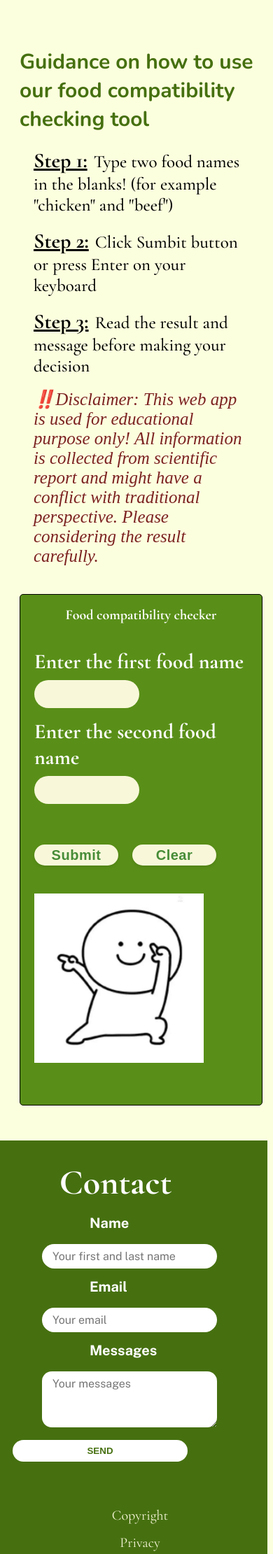
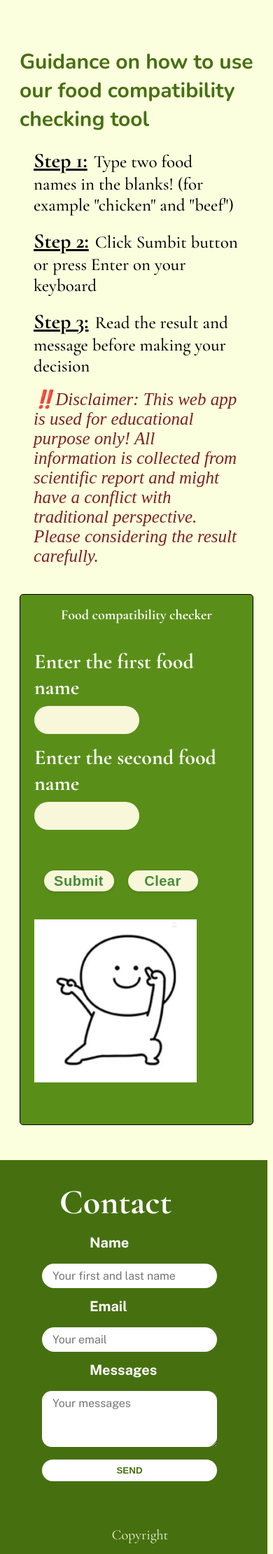
Before and after one commit to Ormiston-Senior-College-NZ/final-assessment-as91903-or-as91906-and-as91907-Anh-pham-csc, a Flask app: page /checker in a window 390 px wide. Shown: the part 415-2636 px from the top of the page at 70% size. Run offline with Flask 3, Linux system fonts and the light colour scheme; some libraries are stand-ins or nearby versions; some web fonts are replaced.

Commit message:
fix the submit button in the footer

```diff
--- a/PureBite/static/style.css
+++ b/PureBite/static/style.css
@@ -45,6 +45,11 @@
     .contact-form textarea {
         max-width: 400px;
         min-height: 50px;
+    }
+    .contact-form button{
+        width: 250px!important;
+        display: center;
+        margin: 10px auto 0;
     }
     .right-side-footer{
         margin-left: 15px !important;
@@ -120,6 +125,11 @@
     .contact-form textarea{
         max-width: 300px;
     }
+    .contact-form button{
+        width: 250px!important;
+        display: center;
+        margin: 10px auto 0;
+    }
     .contact-form textarea {
         max-width: 300px;
         min-height: 50px;
@@ -183,9 +193,10 @@
     gap: 20px;
     }
     .btn_submit, .btn_clear{
-        width: 120px !important;
+        width: 100px !important;
         height: 30px !important;
         font-size: 20px !important;
+        display: center;
     }
     /*footer*/
     .contact-footer{
@@ -209,7 +220,8 @@
     }
     .contact-form button{
         width: 250px!important;
-        margin-left: 0px !important;
+        display: center;
+        margin: 10px auto 0;
     }
     .right-side-footer{
         margin-left: 10px !important;
```
